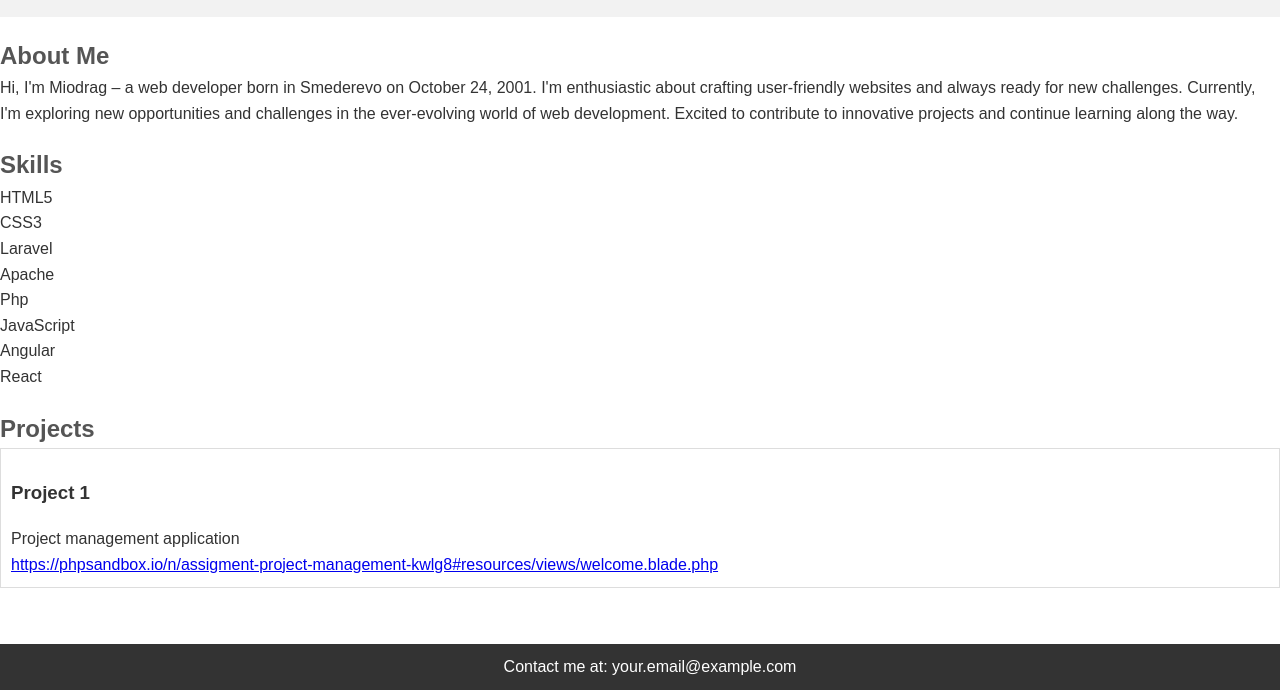
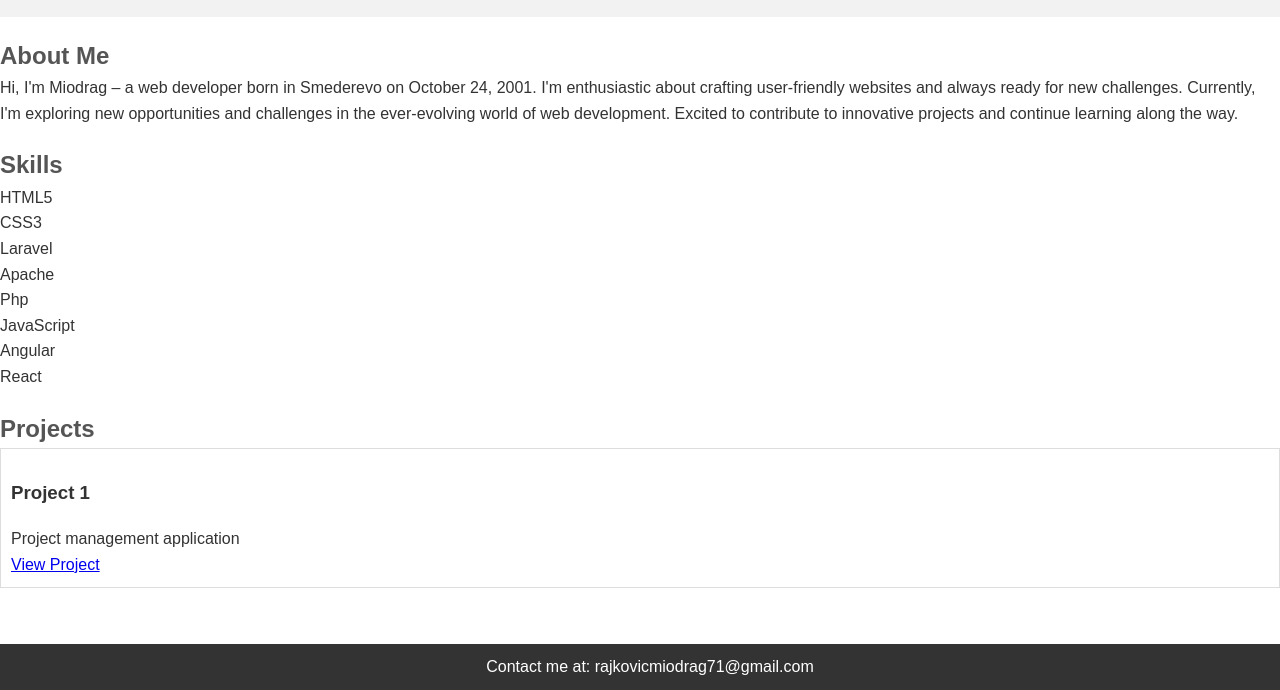
Before and after one commit to Miodragra/miodragra.github.io, a plain HTML site: page index.html in a window 1280 px wide. Shown: the part 110-800 px from the top of the page. Drawn offline with Linux system fonts and the light colour scheme.

Commit message:
Update index.html

```diff
--- a/index.html
+++ b/index.html
@@ -39,13 +39,14 @@
         <div class="project">
             <h3>Project 1</h3>
             <p>Project management application </p>
-            <a href="#">https://phpsandbox.io/n/assigment-project-management-kwlg8#resources/views/welcome.blade.php</a>
+            <a href="https://phpsandbox.io/n/assigment-project-management-kwlg8#resources/views/welcome.blade.php" target="_blank">View Project</a>
+
         </div>
 
     </section>
 
     <footer>
-        <p>Contact me at: your.email@example.com</p>
+        <p>Contact me at: rajkovicmiodrag71@gmail.com</p>
     </footer>
 </body>
 </html>
```
